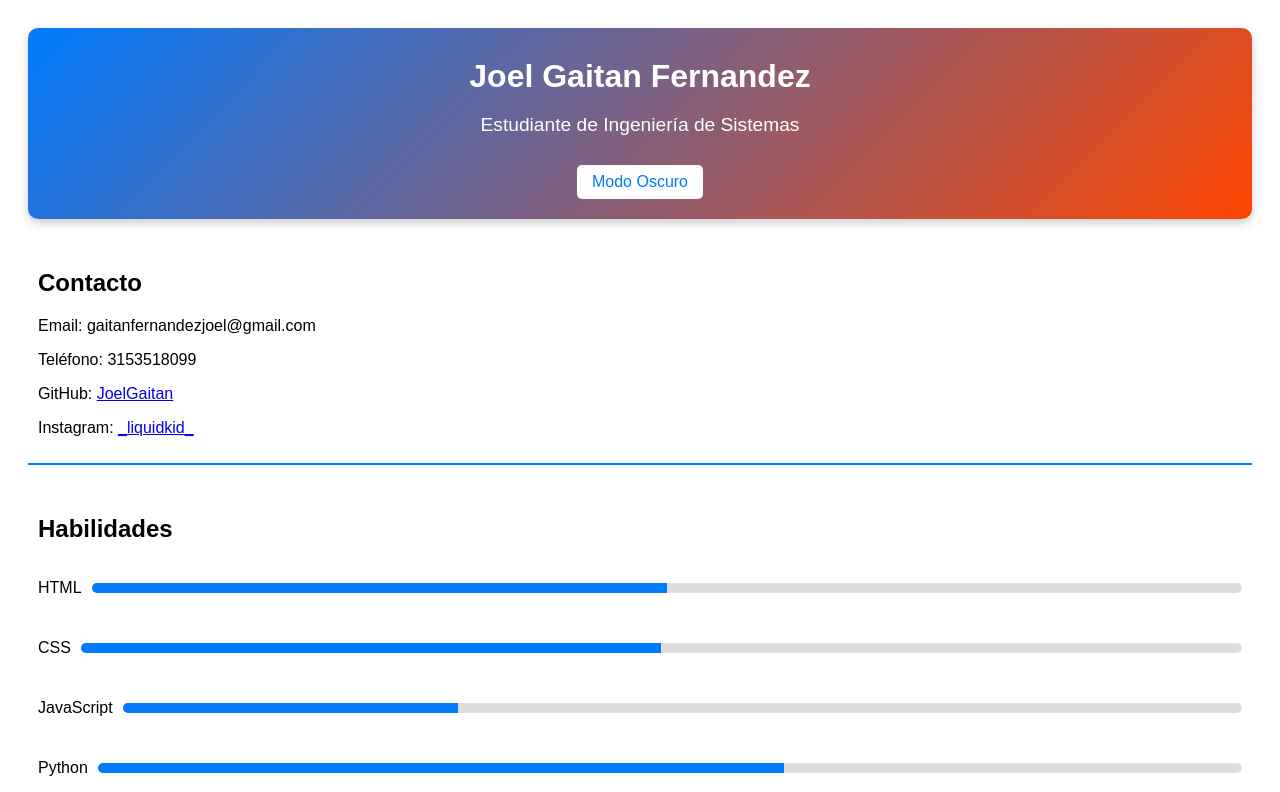
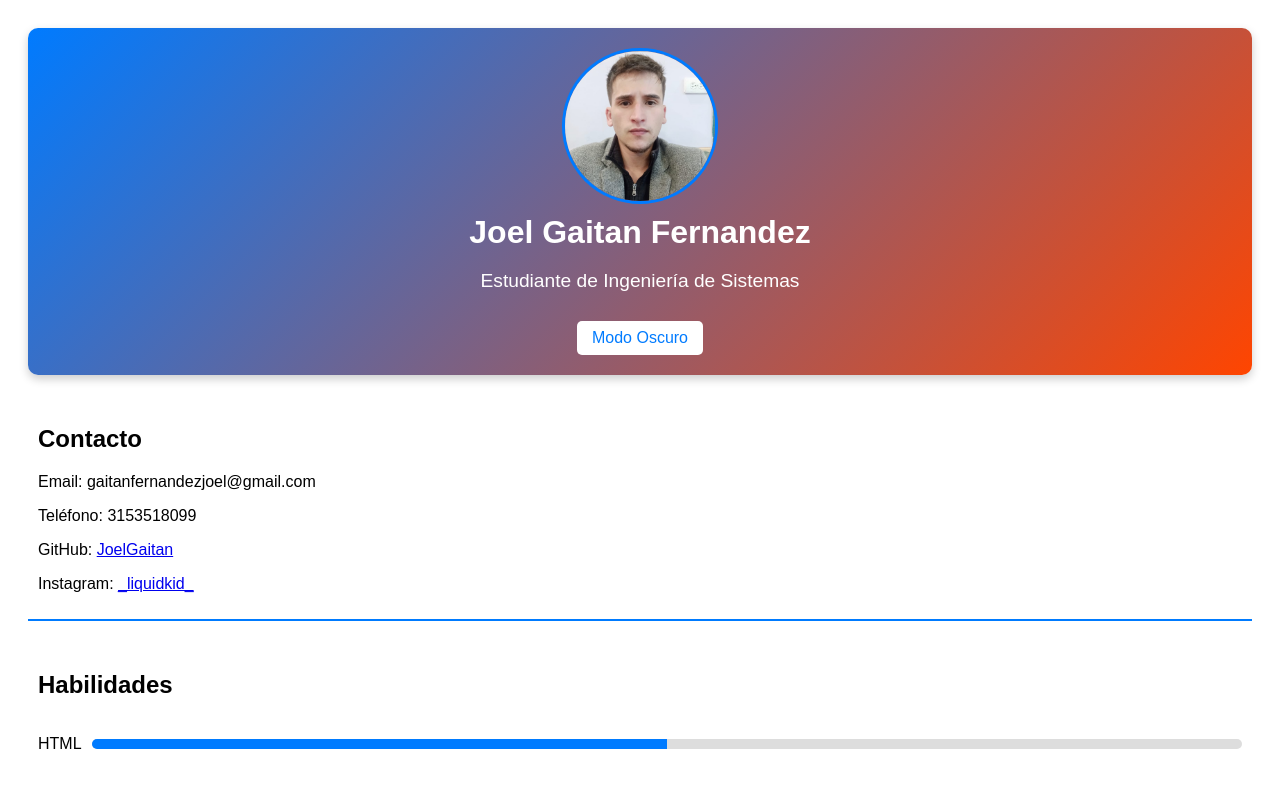
Before and after one commit to JoelGaitan/CV-Interactivo, a plain HTML site: page index.html in a window 1280 px wide. Shown: the top 792 px of the page. Drawn offline with Linux system fonts and the light colour scheme.

```diff
--- a/index.html
+++ b/index.html
@@ -8,6 +8,7 @@
 </head>
 <body>
     <header>
+        <img src="img/perfil.jpg" alt="Foto de Joel Gaitan" class="perfil-img">
         <h1>Joel Gaitan Fernandez</h1>
         <p>Estudiante de Ingeniería de Sistemas</p>
         <button id="toggle-theme">Modo Oscuro</button>
```
Also changed, not shown: perfil.jpg (deleted).
